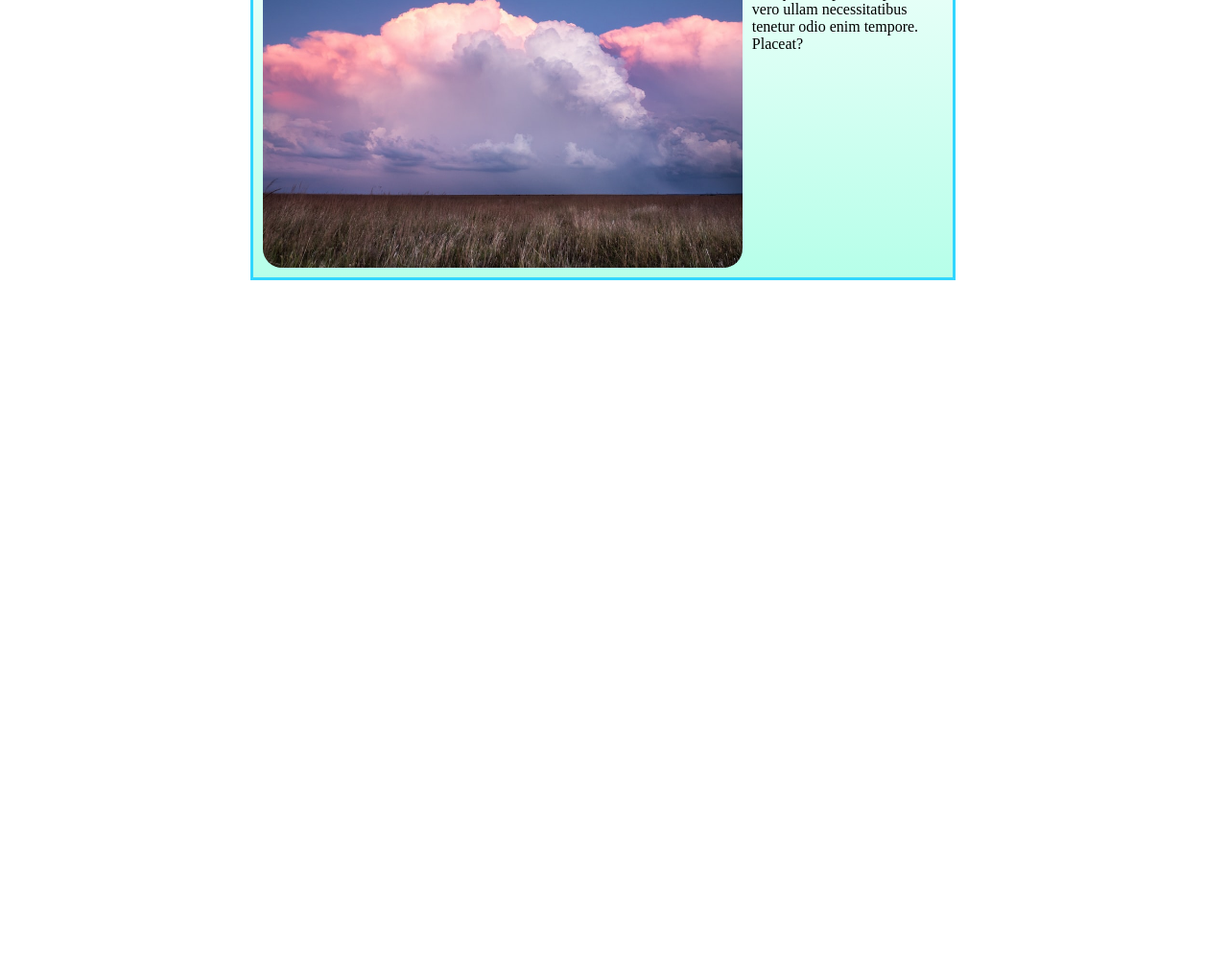
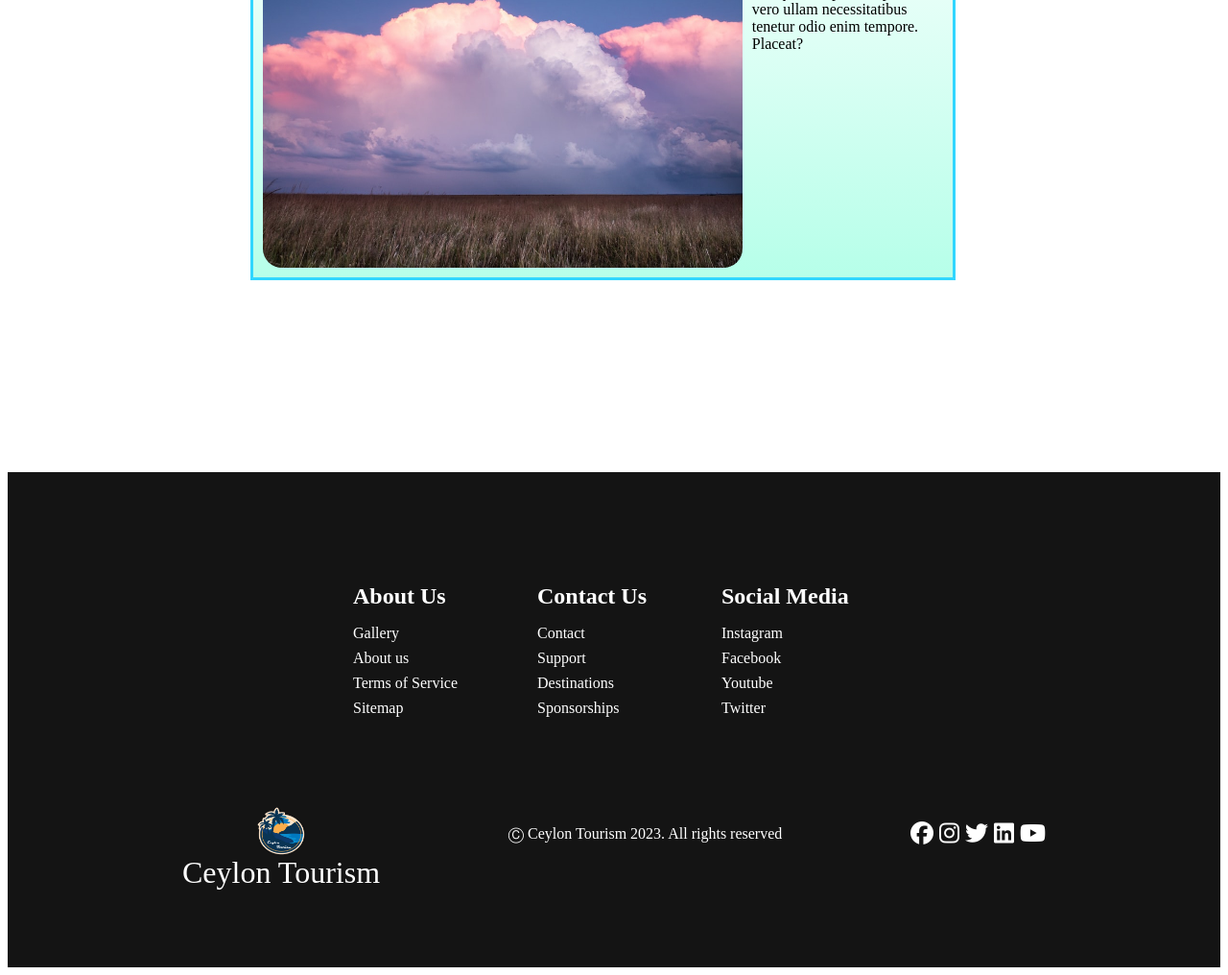
Before and after one commit to pramodh123kit/WebDev-CW, a plain HTML site: page Gallery/index.html in a window 1280 px wide. Shown: the part 5471-6487 px from the top of the page at 96% size. Before the commit the page ends 5771 px from the top, so only its background shows below. Drawn offline with Linux system fonts and the light colour scheme.

Commit message:
Created the Footer

```diff
--- a/Gallery/index.html
+++ b/Gallery/index.html
@@ -8,6 +8,7 @@
       href="https://fonts.googleapis.com/css2?family=Kumbh+Sans:wght@400;700&family=Open+Sans:ital,wght@1,600&display=swap"
       rel="stylesheet"
     />
+    <script src="https://kit.fontawesome.com/a4656ff49f.js" crossorigin="anonymous"></script>
   </head>
   <body>
     <nav>
@@ -163,6 +164,64 @@
       </div>
     </section>
 
+    <!-- Footer -->
+    <!-- Footer Section -->
+  <div class="footer__container">
+    <div class="footer__links">
+      <div class="footer__links--wrapper">
+        <div class="footer__link--items">
+          <h2>About Us</h2>
+          <a href="../Gallery">Gallery</a>
+          <a href="../About%20us">About us</a>
+          <a href="/">Terms of Service</a>
+          <a href="../Site%20Map">Sitemap</a>
+        </div>
+        <div class="footer__link--items">
+          <h2>Contact Us</h2>
+          <a href="/">Contact</a>
+          <a href="/">Support</a>
+          <a href="/">Destinations</a>
+          <a href="/">Sponsorships</a>
+        </div>
+      </div>
+      <div class="footer__links--wrapper">
+        <div class="footer__link--items">
+          <h2>Social Media</h2>
+          <a href="/">Instagram</a>
+          <a href="/">Facebook</a>
+          <a href="/">Youtube</a>
+          <a href="/">Twitter</a>
+        </div>
+      </div>
+    </div>
+    <div class="social__media">
+      <div class="social__media--wrap">
+        <div class="footer__logo">
+          <img src="images/Logo_WDDCW.png" class="logo">
+          <a href="/" id="footer__logo">Ceylon Tourism</a>
+        </div>
+        <p class="website__rights">	&#9400; Ceylon Tourism 2023. All rights reserved</p>
+        <div class="social__idcons">
+          <a href="/" class="social__icon--link" target="_blank">
+          <i class="fab fa-facebook"></i>
+          </a>
+          <a href="/" class="social__icon--link" target="_blank">
+            <i class="fab fa-instagram"></i>
+            </a>
+            <a href="/" class="social__icon--link" target="_blank">
+              <i class="fab fa-twitter"></i>
+              </a>
+              <a href="/" class="social__icon--link" target="_blank">
+                <i class="fab fa-linkedin"></i>
+                </a>
+                <a href="/" class="social__icon--link" target="_blank">
+                  <i class="fab fa-youtube"></i>
+                  </a>
+        </div>
+      </div>
+    </div>
+  </div>
+
     <script src="scripts.js"></script>
   </body>
 </html>
--- a/Gallery/styles.css
+++ b/Gallery/styles.css
@@ -179,3 +179,111 @@ h1 {
   transition: 1s ease;
   transition-timing-function: 3;
   }
+
+  /* Footer */
+  .footer__container {
+    margin-top: 200px;
+    background-color: #141414;
+    padding:5rem 0;
+    display: flex;
+    flex-direction: column;
+    justify-content: center;
+    align-items: center;
+  }
+
+  #footer__logo {
+    color:#fff;
+    display: flex;
+    align-items: center;
+    cursor: pointer;
+    text-decoration: none;
+    font-size: 2rem;
+  }
+
+  .footer__links {
+    width:100%;
+    max-width: 1000px;
+    display: flex;
+    justify-content: center;
+  }
+
+  .footer__links--wrapper {
+    display: flex;
+  }
+
+  .footer__link--items{
+    display:flex;
+    flex-direction: column;
+    align-items: flex-start;
+    margin: 16px;
+    text-align: left;
+    width: 160px;
+    box-sizing:border-box ;
+  }
+
+  .footer__link--items h2{
+    margin-bottom: 16px;
+  }
+
+  .footer__link--items > h2{
+    color: #fff;
+  }
+
+  .footer__link--items a{
+    color:#fff;
+    text-decoration: none;
+    margin-bottom: 0.5rem;
+  }
+
+  .footer__link--items a:hover {
+    color: #e9e9e9;
+    transition: 0.3s ease-out;
+  }
+
+  /* Social Icons */
+  .social__icon--link {
+    color:#fff;
+    font-size: 24px;
+  }
+
+  .social__media {
+    max-width: 1000px;
+    width: 100%;
+  }
+
+  .social__media--wrap {
+    display: flex;
+    justify-content: space-between;
+    align-items: center;
+    width: 90%;
+    max-width: 1000px;
+    margin:40px auto 0 auto;
+  }
+
+  .social__icons {
+    display: flex;
+    justify-content: space-between;
+    align-items: center;
+    width: 240px;
+  }
+
+  .social__logo {
+    color:#fff;
+    justify-self: flex-start;
+    margin-left: 20px;
+    cursor: pointer;
+    text-decoration: none;
+    font-size: 2rem;
+    display:flex;
+    align-items: center;
+    margin-bottom: 16px;
+  }
+
+  .website__rights {
+    color: #fff;
+  }
+
+  .logo {
+    width: 50px;
+    height: 50px;
+  }
```
Also changed, not shown: Gallery/images/Logo_WDDCW.png (added).
